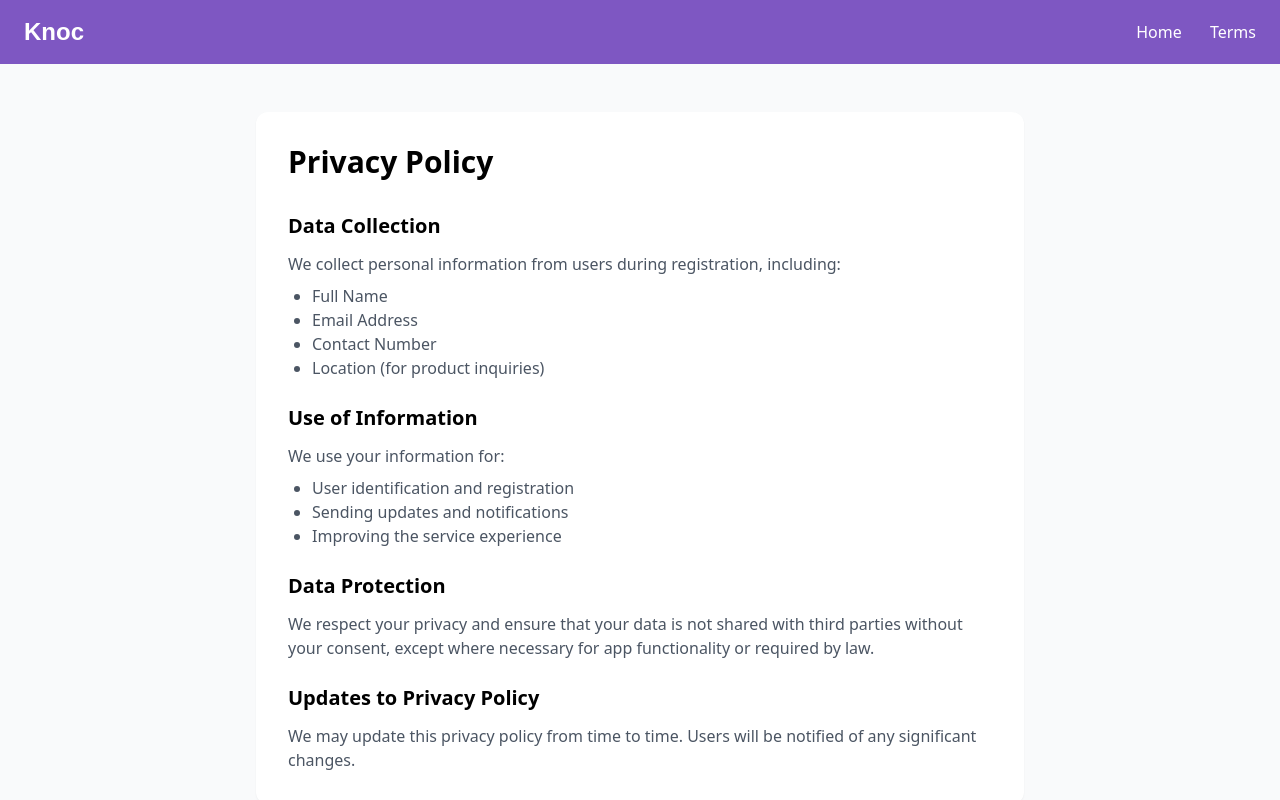
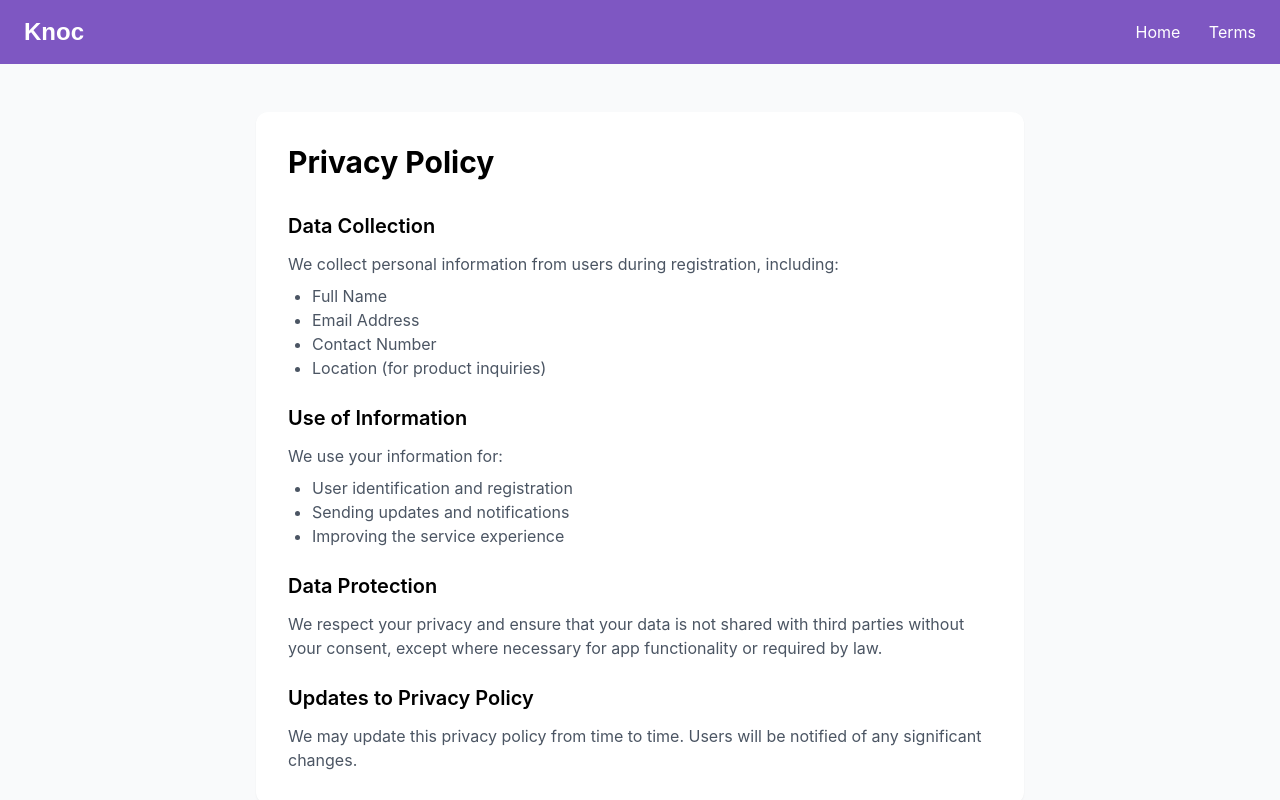
Before and after one commit to ayazKhan87/shoproot, a plain HTML site: page privacy.html in a window 1280 px wide. Shown: the top 800 px of the page. Drawn offline with nearby package versions, Linux system fonts and the light colour scheme.

Commit message:
Update privacy.html

```diff
--- a/privacy.html
+++ b/privacy.html
@@ -8,7 +8,15 @@
     <style>
         .custom-purple-500 { background-color: #7E57C2; }
         @import url('https://fonts.googleapis.com/css2?family=Ample+Display&display=swap');
-        .knoc-font { font-family: 'Ample Display', sans-serif; }
+        @import url('https://fonts.googleapis.com/css2?family=Inter:wght@400;500;600;700&display=swap');
+
+        body {
+            font-family: 'Inter', sans-serif;
+        }
+
+        .knoc-font {
+            font-family: 'Ample Display', sans-serif;
+        }
     </style>
 </head>
 <body class="bg-gray-50">
```
